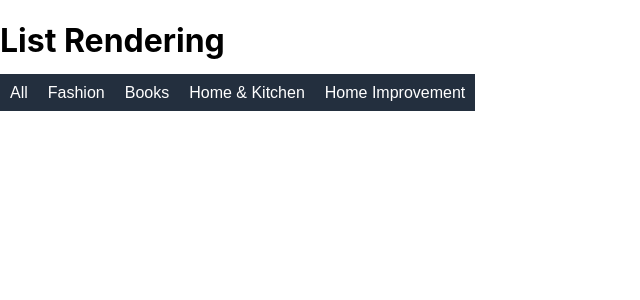
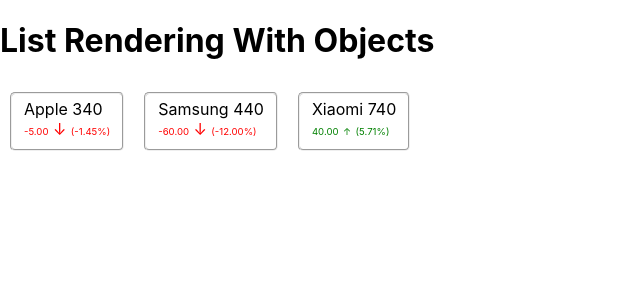
Before and after one commit to gavand-sagar/fsd-july-2024, a React (Create React App) app: page / in a window 1280 px wide. Shown: the top 300 px of the page, without its empty margins (0-640 px from the left). Built offline with nearby package versions, Linux system fonts and the light colour scheme.

Commit message:
Lab-8-List Render With Object (Stocks Example)

```diff
--- a/src/App.css
+++ b/src/App.css
@@ -72,3 +72,25 @@
 .my-link:hover{
   border: 2px solid white;
 }
+
+.round-btn{
+  background: linear-gradient(to left bottom,red,purple);
+  border: none;
+  padding: 5px;
+  color: white;
+  height: 30px;
+  border-radius: 15px;
+  margin-right: 15px;
+}
+
+.stock-item{
+  margin: 10px;
+  border-radius: 5px;
+  display: inline-block;
+  scale: 1;
+  transition: 0.5s;
+}
+
+.stock-item:hover{
+  scale: 1.1;
+}
--- a/src/App.js
+++ b/src/App.js
@@ -1,11 +1,11 @@
 import logo from './logo.svg';
 import './App.css';
-import ListRenderingDemo from './ListRenderingDemo';
+import ListRenderingWithObjects from './ListRenderingWithObjects';
 
 function App() {
   return (
     <div className="App">
-      <ListRenderingDemo/>
+      <ListRenderingWithObjects/>
     </div>
   );
 }
--- /dev/null
+++ b/src/ListRenderingWithObjects.jsx
@@ -0,0 +1,33 @@
+import React from 'react'
+import Stock from './Stock'
+
+export default function ListRenderingWithObjects() {
+
+    let array = [
+        {
+            stockName: "Apple",
+            oldValue: 345,
+            newValue: 340
+        },
+        {
+            stockName: "Samsung",
+            oldValue: 500,
+            newValue: 440
+        },
+        {
+            stockName: "Xiaomi",
+            oldValue: 700,
+            newValue: 740
+        }
+    ]
+
+    return (
+        <div>
+            <h1>List Rendering With Objects</h1>
+            {
+                array.map(x => <Stock name={x.stockName} oldValue={x.oldValue} newValue={x.newValue}></Stock>)
+            }
+
+        </div>
+    )
+}
--- a/src/Stock.jsx
+++ b/src/Stock.jsx
@@ -2,7 +2,7 @@
 export default function Stock({ newValue, oldValue, name }) {
     let change = (newValue - oldValue).toFixed(2);
     let changePercent = (change * 100 / oldValue).toFixed(2)
-    return (<fieldset>
+    return (<fieldset className="stock-item">
       {name} {newValue}
       <br />
       <span className={(change >= 0 ? "green small-text" : "red small-text")}>{change}</span>
```
